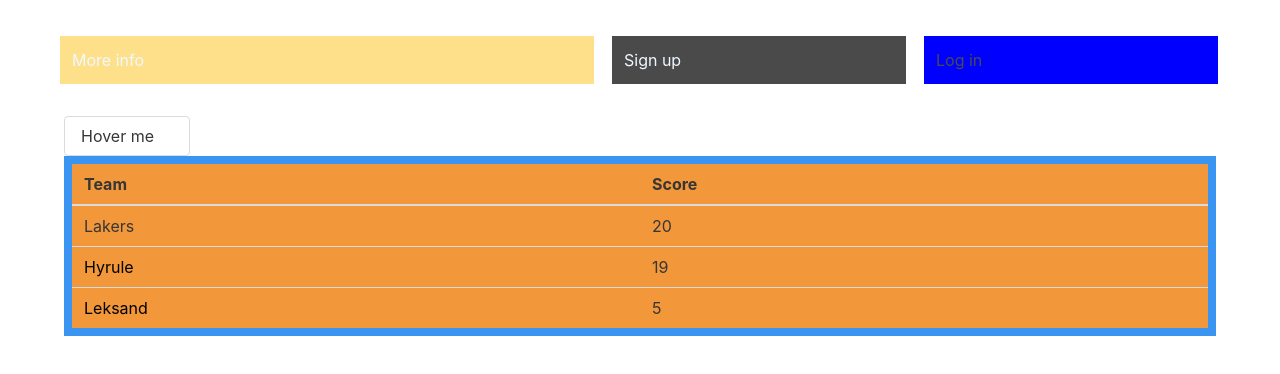
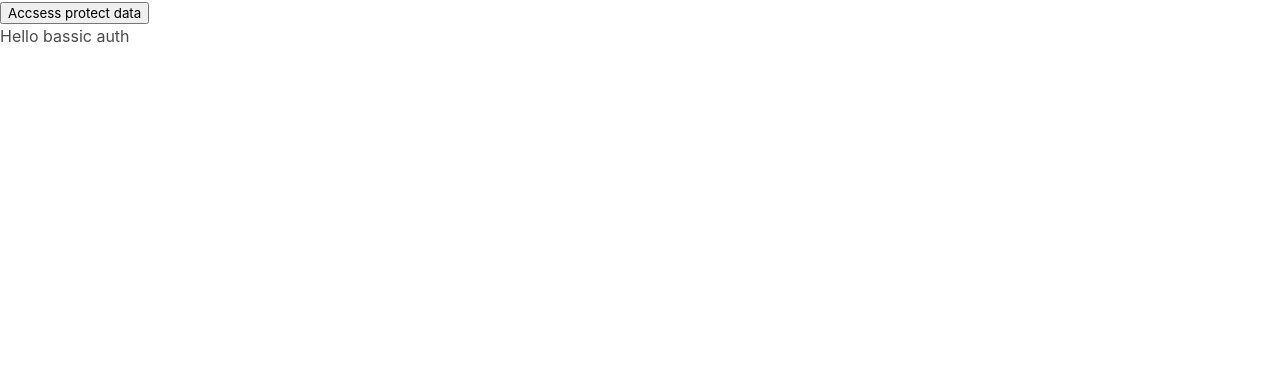
Before and after one commit to ErikLager/frontendsportapp, a React (Create React App) app: page / in a window 1280 px wide. Shown: the top 374 px of the page. Built offline with nearby package versions, Linux system fonts and the light colour scheme.

Commit message:
Basic Auth

```diff
--- a/package.json
+++ b/package.json
@@ -1,6 +1,7 @@
 {
   "name": "frontendsportapp",
   "version": "0.1.0",
+  "proxy": "http://localhost:3000",
   "private": true,
   "dependencies": {
     "bulma": "^0.8.0",
--- /dev/null
+++ b/src/BasicAuthLabb.js
@@ -0,0 +1,32 @@
+import React from "react";
+
+async function FetchProtectedData(username, password){
+    const authString = `Basic ${btoa(username + ":"+password)}`;
+    console.log(authString);
+    const res = await fetch("/protected",{
+        method: "GET",
+        headers: {
+            'Authorization':authString//Kan vara felstavat
+        }
+    });
+    const data = res.text();
+    return data;
+}
+
+export default function BasicAuthLabb(props){
+    const [text, setText] = React.useState("Hello bassic auth");
+
+    async function onClick(){
+        const newText = await FetchProtectedData("admin", "abc123");
+        setText(newText);
+    }
+
+    return <div>
+            <button onClick={onClick}>Accsess protect data</button>
+
+            <p>
+                {text}
+            </p>
+
+            </div>
+}
--- a/src/BulmaTest.js
+++ b/src/BulmaTest.js
@@ -35,10 +35,8 @@ export function BulmaTest(props) {
                                     </div>
                                 </div>
                             </div>
-
-
                     </div>
-                    </div>
+                </div>
 
             </div>
             <div className="dropdown is-hoverable">
--- a/src/index.js
+++ b/src/index.js
@@ -6,9 +6,10 @@ import * as serviceWorker from './serviceWorker';
 import "../node_modules/bulma/css/bulma.css";
 import { BulmaTest } from './BulmaTest';
 import GUIState from "./GUIState"
+import Labb from "./BasicAuthLabb"
 
 
-ReactDOM.render(<BulmaTest />, document.getElementById('root'));
+ReactDOM.render(<Labb />, document.getElementById('root'));
 // ReactDOM.render(<GUIState />, document.getElementById('root'));
 
 // If you want your app to work offline and load faster, you can change
```
